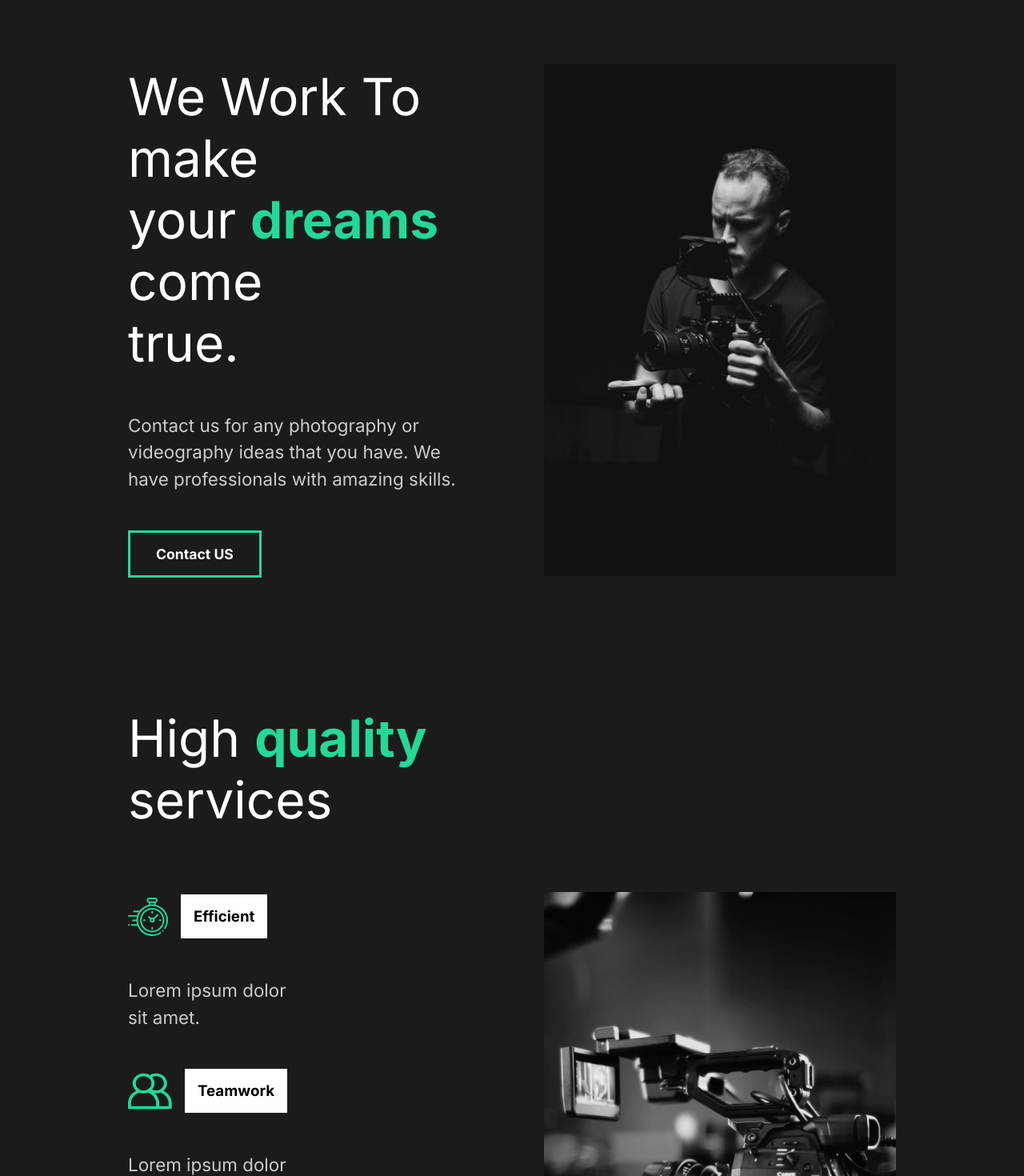
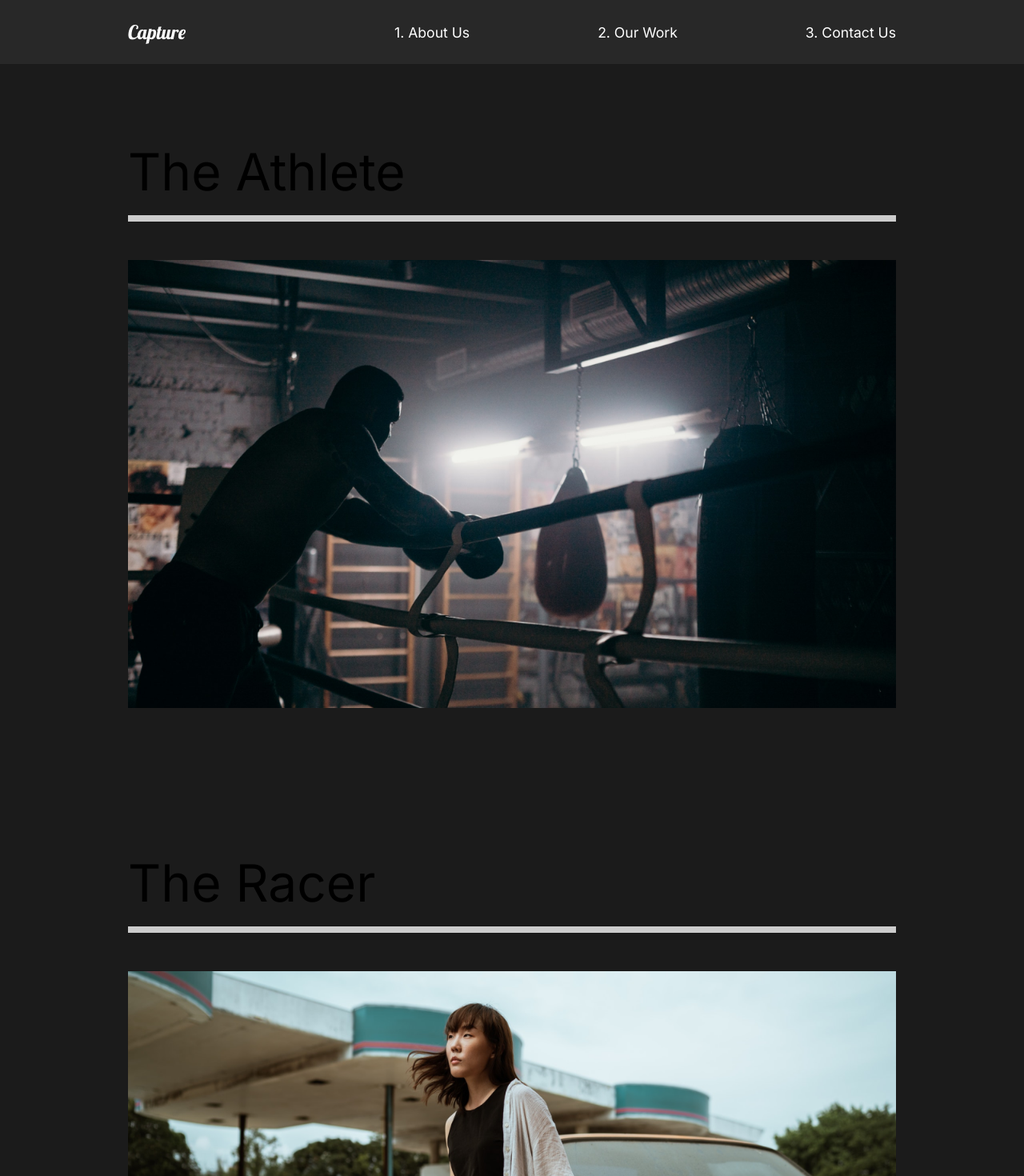
Before and after one commit to qretsar/capture, a React (Create React App) app: page /work in a window 1280 px wide. Shown: the top 1470 px of the page at 80% size. Built offline with nearby package versions, Linux system fonts and the light colour scheme.

Commit message:
fixed motion framer import/ version downgrade

```diff
--- a/package.json
+++ b/package.json
@@ -6,7 +6,7 @@
     "@testing-library/jest-dom": "^5.11.4",
     "@testing-library/react": "^11.1.0",
     "@testing-library/user-event": "^12.1.10",
-    "framer-motion": "^5.4.5",
+    "framer-motion": "^4.1.17",
     "react": "^17.0.2",
     "react-dom": "^17.0.2",
     "react-intersection-observer": "^8.33.0",
--- a/src/App.js
+++ b/src/App.js
@@ -1,12 +1,22 @@
 //Import Pages
-import AboutUs from "./pages/AboutUs";
+import Nav from "./components/Nav";
+// import AboutUs from "./pages/AboutUs";
+import { AboutUs, OurWork, ContactUs, MovieDetail } from "./pages";
 //Global Style
 import GlobalStyle from "./components/GlobalStyle";
+//Router
+import { Route, Routes } from "react-router-dom";
 function App() {
   return (
     <div className="App">
       <GlobalStyle />
-      <AboutUs />
+      <Nav />
+      <Routes>
+        <Route path="/" exact element={<AboutUs />} />
+        <Route path="/work" exact element={<OurWork />} />
+        <Route path="/work/:id" element={<MovieDetail />} />
+        <Route path="/contact" element={<ContactUs />} />
+      </Routes>
     </div>
   );
 }
--- a/src/components/AboutSection.js
+++ b/src/components/AboutSection.js
@@ -1,15 +1,14 @@
 import React from "react";
 import home1 from "../img/home1.png";
-//styled
-import styled from "styled-components";
 import { About, Description, Image, Hide } from "../styles";
+import { motion } from "framer-motion";
 const AboutSection = () => {
   return (
     <About>
       <Description>
         <div className="title">
           <Hide>
-            <h2>We Work To make</h2>
+            <motion.h2>We Work To make</motion.h2>
           </Hide>
           <Hide>
             <h2>
--- /dev/null
+++ b/src/components/Nav.js
@@ -0,0 +1,52 @@
+import React from "react";
+import styled from "styled-components";
+import { Link } from "react-router-dom";
+const Nav = () => {
+  return (
+    <StyledNav>
+      <h1>
+        <Link id="logo" to="/">
+          Capture
+        </Link>
+      </h1>
+      <ul>
+        <li>
+          <Link to="/">1. About Us</Link>
+        </li>
+        <li>
+          <Link to="/work">2. Our Work</Link>
+        </li>
+        <li>
+          <Link to="/contact">3. Contact Us</Link>
+        </li>
+      </ul>
+    </StyledNav>
+  );
+};
+const StyledNav = styled.nav`
+  min-height: 10vh;
+  display: flex;
+  margin: auto;
+  justify-content: space-between;
+  align-items: center;
+  padding: 1rem 10rem;
+  background: #282828;
+  a {
+    color: white;
+    text-decoration: none;
+  }
+  ul {
+    display: flex;
+    list-style: none;
+  }
+  #logo {
+    font-size: 1.5rem;
+    font-family: "Lobster", cursive;
+    font-weight: lighter;
+  }
+  li {
+    padding-left: 10rem;
+    position: relative;
+  }
+`;
+export default Nav;
--- a/src/index.js
+++ b/src/index.js
@@ -2,10 +2,12 @@
 import ReactDOM from "react-dom";
 import App from "./App";
 import reportWebVitals from "./reportWebVitals";
-
+import { BrowserRouter } from "react-router-dom";
 ReactDOM.render(
   <React.StrictMode>
-    <App />
+    <BrowserRouter>
+      <App />
+    </BrowserRouter>
   </React.StrictMode>,
   document.getElementById("root")
 );
--- /dev/null
+++ b/src/movieState.js
@@ -0,0 +1,81 @@
+//Import Images
+import athlete from './img/athlete-small.png';
+import goodtimes from './img/goodtimes-small.png';
+import theracer from './img/theracer-small.png';
+import athlete2 from './img/athlete2.png';
+import goodtimes2 from './img/good-times2.jpg';
+import theracer2 from './img/the-racer2.jpg';
+
+export const MovieState = () => {
+  return [
+    {
+      title: 'The Athlete',
+      mainImg: athlete,
+      secondaryImg: athlete2,
+      url: '/work/the-athlete',
+      awards: [
+        {
+          title: 'Truly A masterpiece',
+          description:
+            '“Lorem Ipsum is simply dummy text of the printing and typesetting industry.”',
+        },
+        {
+          title: 'Fresh look on a brutal sport.',
+          description:
+            '“Lorem Ipsum is simply dummy text of the printing and typesetting industry.”',
+        },
+        {
+          title: 'It’s okay lmao.',
+          description:
+            '“Lorem Ipsum is simply dummy text of the printing and typesetting industry.”',
+        },
+      ],
+    },
+    {
+      title: 'Good Times',
+      mainImg: goodtimes,
+      url: '/work/good-times',
+      secondaryImg: goodtimes2,
+      awards: [
+        {
+          title: 'Truly A masterpiece',
+          description:
+            '“Lorem Ipsum is simply dummy text of the printing and typesetting industry.”',
+        },
+        {
+          title: 'Fresh look on a brutal sport.',
+          description:
+            '“Lorem Ipsum is simply dummy text of the printing and typesetting industry.”',
+        },
+        {
+          title: 'It’s okay lmao.',
+          description:
+            '“Lorem Ipsum is simply dummy text of the printing and typesetting industry.”',
+        },
+      ],
+    },
+    {
+      title: 'The Racer',
+      mainImg: theracer,
+      url: '/work/the-racer',
+      secondaryImg: theracer2,
+      awards: [
+        {
+          title: 'Truly A masterpiece',
+          description:
+            '“Lorem Ipsum is simply dummy text of the printing and typesetting industry.”',
+        },
+        {
+          title: 'Fresh look on a brutal sport.',
+          description:
+            '“Lorem Ipsum is simply dummy text of the printing and typesetting industry.”',
+        },
+        {
+          title: 'It’s okay lmao.',
+          description:
+            '“Lorem Ipsum is simply dummy text of the printing and typesetting industry.”',
+        },
+      ],
+    },
+  ];
+};
--- /dev/null
+++ b/src/pages/ContactUs.js
@@ -0,0 +1,11 @@
+import React from "react";
+
+const ContactUs = () => {
+  return (
+    <div>
+      <h1>Contact Us</h1>
+    </div>
+  );
+};
+
+export default ContactUs;
--- /dev/null
+++ b/src/pages/MovieDetail.js
@@ -0,0 +1,105 @@
+import React, { useState, useEffect } from "react";
+import styled from "styled-components";
+import { useLocation } from "react-router-dom";
+import { MovieState } from "../movieState";
+const MovieDetail = () => {
+  const location = useLocation();
+  const url = location.pathname;
+  const [movies, setMovies] = useState(MovieState);
+  const [movie, setMovie] = useState(null);
+
+  //Use Effect
+  useEffect(() => {
+    // console.log(navigate);
+    const currentMovie = movies.filter((stateMovie) => stateMovie.url === url);
+
+    setMovie(currentMovie[0]);
+    console.log(movie);
+  }, [movies, url]);
+  return (
+    <>
+      {movie && (
+        <Details>
+          <HeadLine>
+            <h2>{movie.title}</h2>
+            <img src={movie.mainImg} />
+          </HeadLine>
+          <Awards>
+            {movie.awards.map((award) => (
+              <Award
+                title={award.title}
+                description={award.description}
+                key={award.title}
+              />
+            ))}
+          </Awards>
+          <ImageDisplay>
+            <img src={movie.secondaryImg} alt="movie" />
+          </ImageDisplay>
+        </Details>
+      )}
+    </>
+  );
+};
+
+const Details = styled.div`
+  color: white;
+`;
+const HeadLine = styled.div`
+  min-height: 90vh;
+  padding-top: 20vh;
+  position: relative;
+  h2 {
+    position: absolute;
+    top: 10%;
+    left: 50%;
+    transform: translate(-50%, -10%);
+  }
+  img {
+    width: 100%;
+    height: 70vh;
+    object-fit: cover;
+  }
+`;
+const Awards = styled.div`
+  min-height: 80vh;
+  display: flex;
+  margin: 5rem 10rem;
+  align-items: center;
+  justify-content: space-around;
+`;
+const AwardStyle = styled.div`
+  padding: 5rem;
+  h3 {
+    font-size: 2rem;
+  }
+  .line {
+    width: 100%;
+    background: #23d997;
+    height: 0.5rem;
+    margin: 1rem 0rem;
+  }
+  p {
+    padding: 2rem 0rem;
+  }
+`;
+const ImageDisplay = styled.div`
+  min-height: 50vh;
+  img {
+    width: 100%;
+    height: 100vh;
+    object-fit: cover;
+  }
+`;
+//Award Components
+
+const Award = ({ title, description }) => {
+  return (
+    <AwardStyle>
+      <h3>{title}</h3>
+      <div className="line"></div>
+      <p>{description}</p>
+    </AwardStyle>
+  );
+};
+export default MovieDetail;
--- /dev/null
+++ b/src/pages/OurWork.js
@@ -0,0 +1,62 @@
+import React from "react";
+import styled from "styled-components";
+import { Link } from "react-router-dom";
+//Images
+import athlete from "../img/athlete-small.png";
+import theracer from "../img/theracer-small.png";
+import goodtimes from "../img/goodtimes-small.png";
+
+const OurWork = () => {
+  return (
+    <Work>
+      <Movie>
+        <h2>The Athlete</h2>
+        <div className="line"></div>
+        <Link to="/work/the-athlete">
+          <img src={athlete} alt="athlete" />
+        </Link>
+      </Movie>
+      <Movie>
+        <h2>The Racer</h2>
+        <div className="line"></div>
+        <Link
+          to="/work/the-racer
+"
+        >
+          <img src={theracer} alt="theracer" />
+        </Link>
+      </Movie>
+      <Movie>
+        <h2>Good Times</h2>
+        <div className="line"></div>
+        <Link to="/work/good-times">
+          <img src={goodtimes} alt="goodtimes" />
+        </Link>
+      </Movie>
+    </Work>
+  );
+};
+
+const Work = styled.div`
+  min-height: 100vh;
+  overflow: hidden;
+  padding: 5rem 10rem;
+  h2 {
+    padding: 1rem 0rem;
+  }
+`;
+const Movie = styled.div`
+  padding-bottom: 10rem;
+  .line {
+    height: 0.5rem;
+    background: #cccccc;
+    margin-bottom: 3rem;
+  }
+  img {
+    width: 100%;
+    height: 70vh;
+    object-fit: cover;
+  }
+`;
+
+export default OurWork;
--- /dev/null
+++ b/src/pages/index.js
@@ -0,0 +1,4 @@
+export { default as AboutUs } from "./AboutUs";
+export { default as OurWork } from "./OurWork";
+export { default as ContactUs } from "./ContactUs";
+export { default as MovieDetail } from "./MovieDetail";
```
Also changed, not shown: 1 other file (tests, documents, lock files or other folders).
